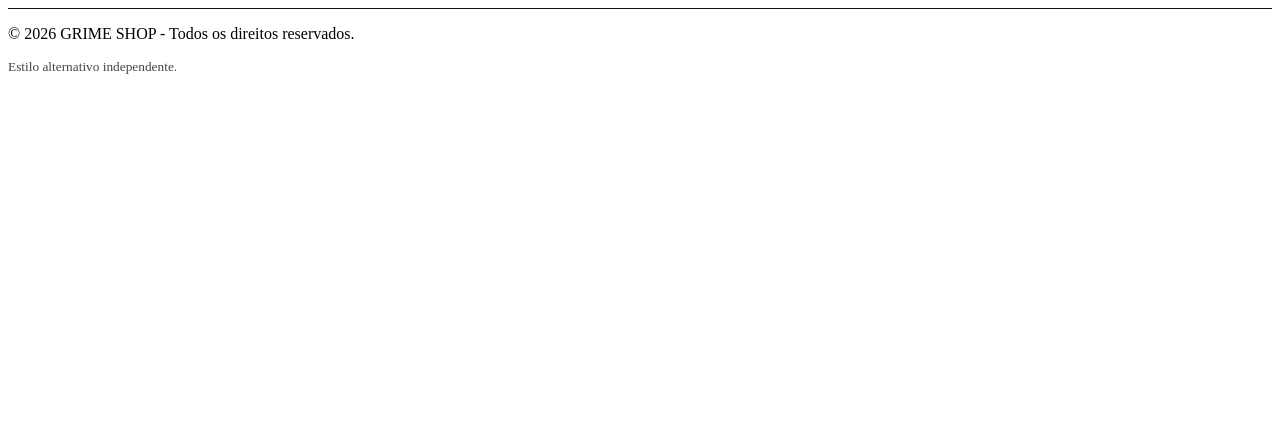
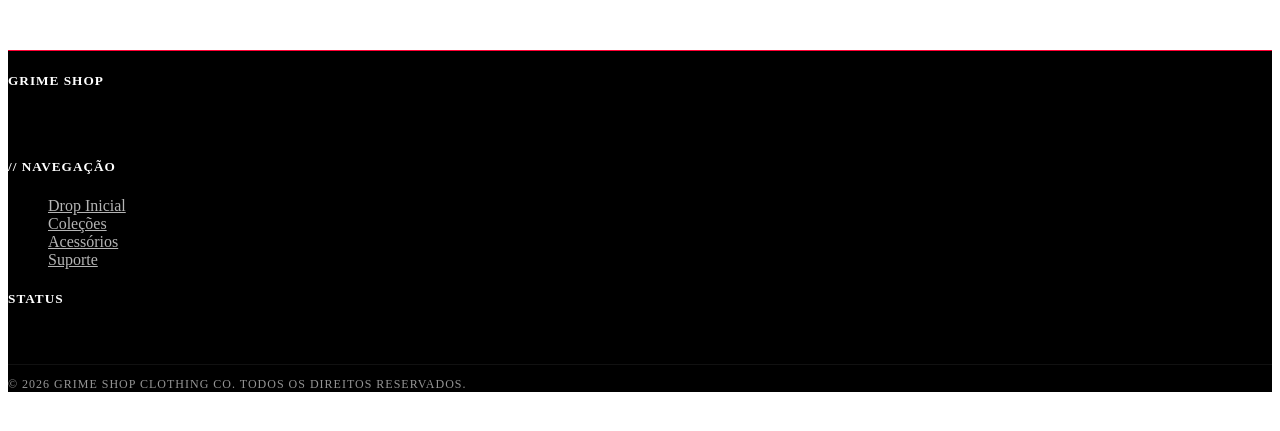
Before and after one commit to Liammxy/GrimeShop, a PHP site: page /includes/footer.php in a window 1280 px wide. Shown: the top 431 px of the page. Run offline with PHP 8.4, Linux system fonts and the light colour scheme.

Commit message:
feat: primeira pagina

```diff
--- a/footer.php
+++ /dev/null
@@ -1,10 +0,0 @@
-<footer class="text-center text-muted py-5 mt-5" style="border-top: 1px solid #111111;">
-        <div class="container">
-            <p class="mb-1 small">&copy; 2026 GRIME SHOP - Todos os direitos reservados.</p>
-            <small style="color: #444444;">Estilo alternativo independente.</small>
-        </div>
-    </footer>
-
-    <script src="https://cdn.jsdelivr.net/npm/bootstrap@5.3.0/dist/js/bootstrap.bundle.min.js"></script>
-</body>
-</html>
--- /dev/null
+++ b/includes/footer.php
@@ -0,0 +1,43 @@
+<footer class="pt-4 pb-3" style="background-color: #000000; border-top: 1px solid #ff0033; margin-top: 50px;">
+        <div class="container">
+            <div class="row g-4 text-center text-md-start">
+
+                <div class="col-md-4">
+                    <h5 class="text-uppercase fw-bold mb-3" style="letter-spacing: 1px; color: #ffffff;">GRIME SHOP</h5>
+                    <p class="small text-light" style="font-weight: 300; opacity: 0.9; line-height: 1.6;">
+                        Estética urbana underground e streetwear pesado. Desenvolvido para quem dita as regras das ruas.
+                    </p>
+                </div>
+
+                <div class="col-md-4 text-md-center">
+                    <h5 class="text-uppercase fw-bold mb-3" style="letter-spacing: 1px; color: #ffffff;">// NAVEGAÇÃO</h5>
+                    <ul class="list-unstyled mb-0">
+                        <li class="mb-2"><a href="#" class="text-decoration-none small text-uppercase" style="color: #b5b5b5; transition: color 0.2s;" onmouseover="this.style.color='#ff0033'" onmouseout="this.style.color='#b5b5b5'">Drop Inicial</a></li>
+                        <li class="mb-2"><a href="#" class="text-decoration-none small text-uppercase" style="color: #b5b5b5; transition: color 0.2s;" onmouseover="this.style.color='#ff0033'" onmouseout="this.style.color='#b5b5b5'">Coleções</a></li>
+                        <li class="mb-2"><a href="#" class="text-decoration-none small text-uppercase" style="color: #b5b5b5; transition: color 0.2s;" onmouseover="this.style.color='#ff0033'" onmouseout="this.style.color='#b5b5b5'">Acessórios</a></li>
+                        <li class="mb-2"><a href="#" class="text-decoration-none small text-uppercase" style="color: #b5b5b5; transition: color 0.2s;" onmouseover="this.style.color='#ff0033'" onmouseout="this.style.color='#b5b5b5'">Suporte</a></li>
+                    </ul>
+                </div>
+
+                <div class="col-md-4 text-md-end d-flex flex-column justify-content-between">
+                    <div>
+                        <h5 class="text-uppercase fw-bold mb-3" style="letter-spacing: 1px; color: #ffffff;">STATUS</h5>
+                        <p class="small text-danger mb-0" style="font-weight: 900; letter-spacing: 0.5px;">● ONLINE / DROP_01</p>
+                    </div>
+                </div>
+
+            </div>
+
+            <div class="row mt-4 pt-3" style="border-top: 1px solid #111111;">
+                <div class="col-12 text-center">
+                    <p class="mb-0" style="font-size: 0.75rem; letter-spacing: 1px; color: #959595;">
+                        &copy; <?php echo date('Y'); ?> GRIME SHOP CLOTHING CO. TODOS OS DIREITOS RESERVADOS.
+                    </p>
+                </div>
+            </div>
+        </div>
+    </footer>
+
+    <script src="https://cdn.jsdelivr.net/npm/bootstrap@5.3.3/dist/js/bootstrap.bundle.min.js"></script>
+</body>
+</html>
```
Also changed, not shown: includes/header.php (renamed from header.php, +32 -10 lines), index.php (+20 -17 lines), images/calcabaggy.jpeg (added), images/camisagravata.jpeg (added), images/coturnoinicial.jpeg (added).
